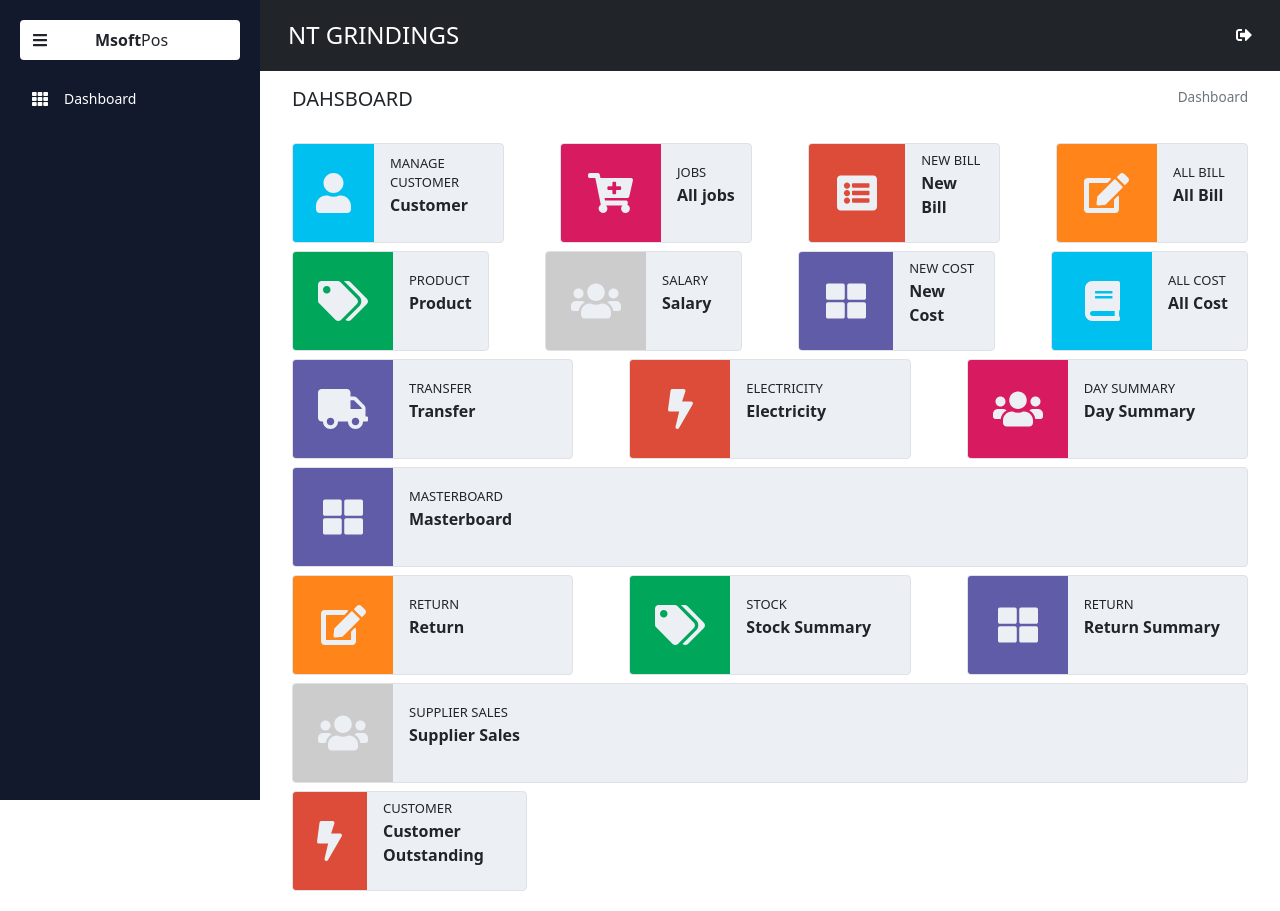
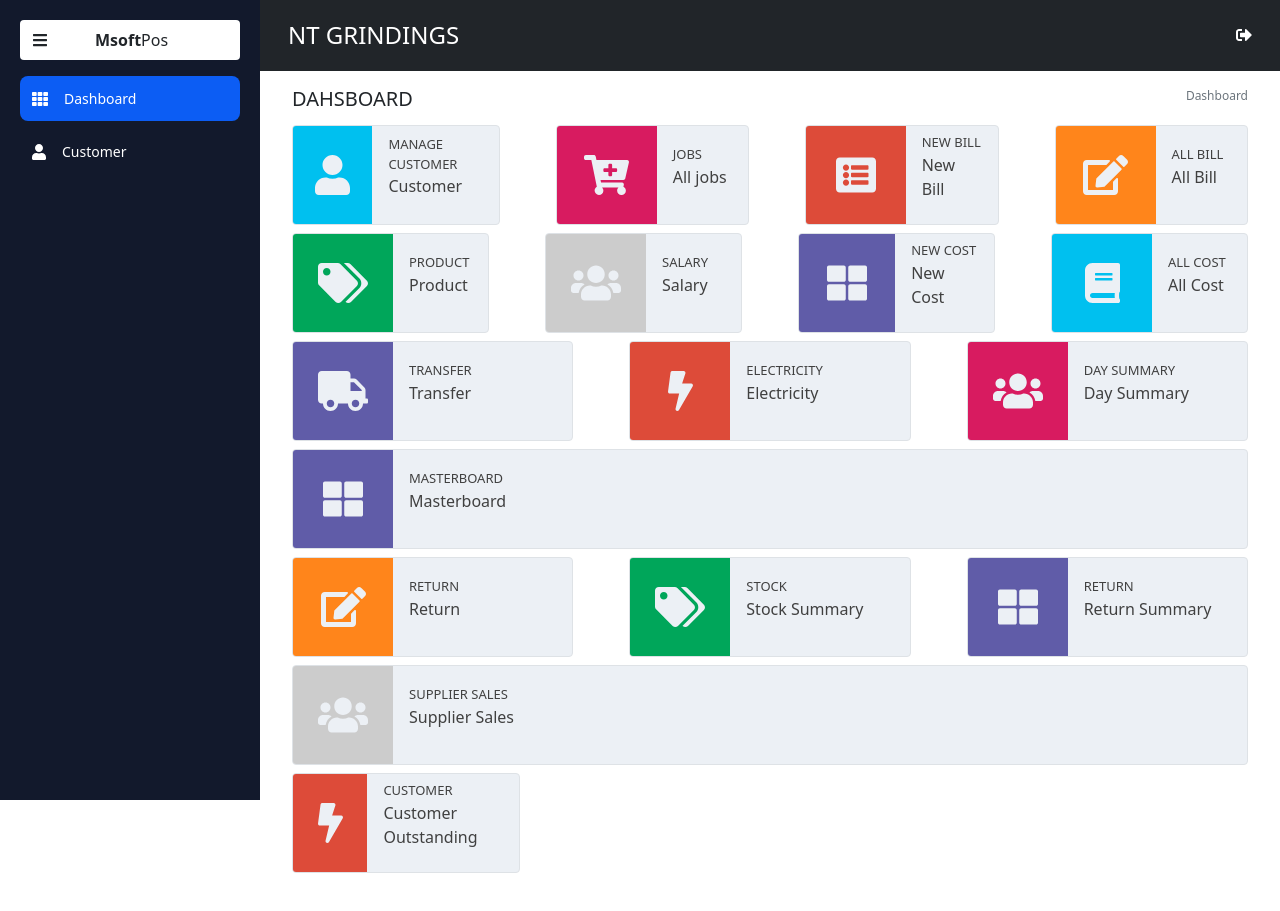
Before and after one commit to Mshihan/nt-grinding-mills, a React (Create React App) app: page /dashboard in a window 1280 px wide. Built offline with nearby package versions, Linux system fonts and the light colour scheme.

Commit message:
Reusable Breadcrumb Implementation

```diff
--- a/src/App.css
+++ b/src/App.css
@@ -5,6 +5,7 @@
 /* ================================ */
 /* Variable Assigning */
 /* ================================ */
+
 :root {
   --first-color: #0c5df4;
   --bg-color: #12192c;
--- a/src/App.js
+++ b/src/App.js
@@ -26,15 +26,17 @@ const App = () => {
       <div className={homeClass}>
         <TopBar />
         <BodyMargin>
-          <Route path="/home">
-            <h1>Home</h1>
+          <Route path="/" exact>
+            <Redirect to="/dashboard" />
           </Route>
-          {/* <Route path="/" exact>
-            <Redirect to="/" />
-          </Route> */}
-
+          <Route path="/customers" exact>
+            <h1>Customer</h1>
+          </Route>
           <Route path="/dashboard" exact>
             <Dashboard />
+          </Route>
+          <Route path="*">
+            <Redirect to="/dashboard" />
           </Route>
         </BodyMargin>
       </div>
--- /dev/null
+++ b/src/components/Breadcumbs/BreadCrumbLinks.js
@@ -0,0 +1,4 @@
+export const Dashboard_Link = [
+  { currentTitle: "Dashboard", link: "/dashboard" },
+];
+// export const Customer_Link = [{ activeTitle: "Customers", link: "/customers" }];
--- a/src/components/Breadcumbs/Breadcrumb.module.css
+++ b/src/components/Breadcumbs/Breadcrumb.module.css
@@ -1,3 +1,25 @@
 .breadcrumb {
-  font-size: 0.85rem;
+  font-size: 0.75rem;
 }
+
+.breadcrumbNotActivated {
+  display: flex;
+  text-decoration: none;
+  font-size: 0.76rem;
+}
+
+.breadcrumbNotActivated:hover {
+  color: black;
+  font-weight: bold;
+  text-decoration: none;
+}
+
+a {
+  text-decoration: none;
+}
+
+a:hover {
+  font-weight: bold;
+  color: black;
+  text-decoration: none;
+}
--- a/src/components/Breadcumbs/BreadcrumbBar.js
+++ b/src/components/Breadcumbs/BreadcrumbBar.js
@@ -1,19 +1,34 @@
 import { Breadcrumb, BreadcrumbItem } from "reactstrap";
 import classes from "./Breadcrumb.module.css";
+import { Link } from "react-router-dom";
 
 const BreadcrumbBar = (props) => {
+  const activeLinks = props.activeLinks.map((link) => {
+    return (
+      <BreadcrumbItem className={classes.breadcrumbNotActivated}>
+        <Link to={link.link}>{link.activeTitle}</Link>
+      </BreadcrumbItem>
+    );
+  });
+
+  const currentLink = props.currentLink.map((link) => {
+    return (
+      <BreadcrumbItem className={classes.breadcrumb} active>
+        {link.currentTitle}
+      </BreadcrumbItem>
+    );
+  });
   return (
     <div>
-      <Breadcrumb className="breadcrumb">
-        {/* <BreadcrumbItem>
-          <a href="/">Home</a>
-        </BreadcrumbItem> */}
-        {/* <BreadcrumbItem>
-          <a href="/">Library</a>
-        </BreadcrumbItem> */}
+      <Breadcrumb>
+        {/* <BreadcrumbItem className={classes.breadcrumbNotActivated}>
+          <Link to="/customers">Customers</Link>
+        </BreadcrumbItem>
         <BreadcrumbItem className={classes.breadcrumb} active>
           Dashboard
-        </BreadcrumbItem>
+        </BreadcrumbItem> */}
+        {activeLinks}
+        {currentLink}
       </Breadcrumb>
     </div>
   );
--- a/src/components/NavigationBars/SideBar.js
+++ b/src/components/NavigationBars/SideBar.js
@@ -17,7 +17,7 @@ const SideBar = (props) => {
   return (
     <>
       <div className={navBarClasses} id="sideBar">
-        <div href="/" className="nav__brand bg-white  rounded">
+        <div href="/" className="nav__brand bg-white rounded">
           <FontAwesomeIcon
             onClick={props.onClickSideBarOpenHandler}
             icon={faBars}
@@ -29,8 +29,8 @@ const SideBar = (props) => {
         </div>
         <div className="sideBarNavigationLink">
           <NavLink
-            to="/home"
-            class="nav__link"
+            to="/dashboard"
+            className="nav__link"
             activeClassName="activeSideBar"
             style={{ textDecoration: "none" }}
           >
@@ -38,45 +38,51 @@ const SideBar = (props) => {
             <span class="nav__name">Dashboard</span>
           </NavLink>
 
+          <NavLink
+            to="/customers"
+            className="nav__link"
+            activeClassName="activeSideBar"
+            style={{ textDecoration: "none" }}
+          >
+            <FontAwesomeIcon icon={faUser} className="nav__icon" />
+            <span class="nav__name">Customer</span>
+          </NavLink>
+
           {/* <a href="/" class="nav__link  " style={{ textDecoration: "none" }}>
-            <FontAwesomeIcon icon={faUser} className="nav__icon" />
-            <span class="nav__name">Dashboard</span>
-          </a>
-          <a href="/" class="nav__link  " style={{ textDecoration: "none" }}>
             <FontAwesomeIcon icon={faHome} className="nav__icon" />
             <span class="nav__name">Dashboard</span>
-          </a>
-          <a href="/" class="nav__link  " style={{ textDecoration: "none" }}>
+          </a> */}
+          {/* <a href="/" class="nav__link  " style={{ textDecoration: "none" }}>
             <FontAwesomeIcon icon={faHome} className="nav__icon" />
             <span class="nav__name">Dashboard</span>
-          </a>
-          <a href="/" class="nav__link  " style={{ textDecoration: "none" }}>
+          </a> */}
+          {/* <a href="/" class="nav__link  " style={{ textDecoration: "none" }}>
             <FontAwesomeIcon icon={faHome} className="nav__icon" />
             <span class="nav__name">Dashboard</span>
-          </a>
-          <a href="/" class="nav__link  " style={{ textDecoration: "none" }}>
+          </a> */}
+          {/* <a href="/" class="nav__link  " style={{ textDecoration: "none" }}>
             <FontAwesomeIcon icon={faHome} className="nav__icon" />
             <span class="nav__name">Dashboard</span>
-          </a>
-          <a href="/" class="nav__link  " style={{ textDecoration: "none" }}>
+          </a> */}
+          {/* <a href="/" class="nav__link  " style={{ textDecoration: "none" }}>
             <FontAwesomeIcon icon={faHome} className="nav__icon" />
             <span class="nav__name">Dashboard</span>
-          </a>
-          <a href="/" class="nav__link  " style={{ textDecoration: "none" }}>
+          </a> */}
+          {/* <a href="/" class="nav__link  " style={{ textDecoration: "none" }}>
             <FontAwesomeIcon icon={faHome} className="nav__icon" />
             <span class="nav__name">Dashboard</span>
-          </a>
-          <a href="/" class="nav__link  " style={{ textDecoration: "none" }}>
+          </a> */}
+          {/* <a href="/" class="nav__link  " style={{ textDecoration: "none" }}>
             <FontAwesomeIcon icon={faHome} className="nav__icon" />
             <span class="nav__name">Dashboard</span>
-          </a>
+          </a> */}
 
-          <a href="/" class="nav__link  " style={{ textDecoration: "none" }}>
+          {/* <a href="/" class="nav__link  " style={{ textDecoration: "none" }}>
             <FontAwesomeIcon icon={faHome} className="nav__icon" />
             <span class="nav__name">Dashboard</span>
-          </a>
+          </a> */}
 
-          <div
+          {/* <div
             class="nav__link collapseSideBar"
             onClick={() => props.setIsExpandedProjects((previous) => !previous)}
           >
@@ -113,7 +119,6 @@ const SideBar = (props) => {
               </div>
             </Collapse>
           </div>
-
         */}
         </div>
       </div>
--- a/src/pages/Dashboard/Dashboard.js
+++ b/src/pages/Dashboard/Dashboard.js
@@ -1,9 +1,10 @@
 import React from "react";
 import "bootstrap/dist/css/bootstrap.min.css";
 import BreadcrumbBar from "../../components/Breadcumbs/BreadcrumbBar";
+import { Dashboard_Link } from "../../components/Breadcumbs/BreadCrumbLinks";
 import "./Dashboard.module.css";
 
-import DashboardCard from "./DashboardComponent/Utility/DashboardCard";
+// import DashboardCard from "./DashboardComponent/Utility/DashboardCard";
 import {
   Dashboard_Items_Fifth_Row,
   Dashboard_Items_First_Row,
@@ -22,11 +23,10 @@ const Dashboard = (props) => {
 
   return (
     <>
-      <div className="dashboard">
       <div className="d-flex content-align-center justify-content-between mx-3">
         <h5 className="h5">DAHSBOARD</h5>
         <div>
-            <BreadcrumbBar />
+          <BreadcrumbBar currentLink={Dashboard_Link} activeLinks={[]} />
         </div>
       </div>
 
@@ -35,7 +35,6 @@ const Dashboard = (props) => {
       <div className="row">{thirdRow}</div>
       <div className="row">{fourthRow}</div>
       <div className="row">{fifthRow}</div>
-      </div>
     </>
   );
 };
--- a/src/pages/Dashboard/DashboardComponent/DashboardCard.module.css
+++ /dev/null
@@ -1,3 +0,0 @@
-#dashboard {
-  background: #ecf0f5 !important;
-}
--- a/src/pages/Dashboard/DashboardComponent/DashboardItems.js
+++ b/src/pages/Dashboard/DashboardComponent/DashboardItems.js
@@ -6,24 +6,28 @@ export const Dashboard_Items_First_Row = [
     heading: "Manage Customer",
     title: "Customer",
     iconColor: "#00C0EF",
+    link: "/customers",
   },
   {
     icon: "faCartPlus",
     heading: "jobs",
     title: "All jobs",
     iconColor: "#D81B60",
+    link: "/customers",
   },
   {
     icon: "faListAlt",
     heading: "new bill",
     title: "New Bill",
     iconColor: "#DD4B39",
+    link: "/customers",
   },
   {
     icon: "faEdit",
     heading: "All Bill",
     title: "All Bill",
     iconColor: "#FF851B",
+    link: "/customers",
   },
 ];
 
@@ -33,24 +37,28 @@ export const Dashboard_Items_Second_Row = [
     heading: "Product",
     title: "Product",
     iconColor: "#00A65A",
+    link: "/customers",
   },
   {
     icon: "faUsers",
     heading: "Salary",
     title: "Salary",
     iconColor: "#CCCCCC",
+    link: "/customers",
   },
   {
     icon: "faThLarge",
     heading: "New Cost",
     title: "New Cost",
     iconColor: "#605CA8",
+    link: "/customers",
   },
   {
     icon: "faBook",
     heading: "All Cost",
     title: "All Cost",
     iconColor: "#00C0EF",
+    link: "/customers",
   },
 ];
 
@@ -60,24 +68,28 @@ export const Dashboard_Items_Third_Row = [
     heading: "Transfer",
     title: "Transfer",
     iconColor: "#605CA8",
+    link: "/customers",
   },
   {
     icon: "faBolt",
     heading: "Electricity",
     title: "Electricity",
     iconColor: "#DD4B39",
+    link: "/customers",
   },
   {
     icon: "faUsers",
     heading: "Day Summary",
     title: "Day Summary",
     iconColor: "#D81B60",
+    link: "/customers",
   },
   {
     icon: "faThLarge",
     heading: "Masterboard",
     title: "Masterboard",
     iconColor: "#605CA8",
+    link: "/customers",
   },
 ];
 
@@ -87,24 +99,28 @@ export const Dashboard_Items_Forth_Row = [
     heading: "Return",
     title: "Return",
     iconColor: "#FF851B",
+    link: "/customers",
   },
   {
     icon: "faTags",
     heading: "Stock",
     title: "Stock Summary",
     iconColor: "#00A65A",
+    link: "/customers",
   },
   {
     icon: "faThLarge",
     heading: "Return",
     title: "Return Summary",
     iconColor: "#605CA8",
+    link: "/customers",
   },
   {
     icon: "faUsers",
     heading: "Supplier Sales",
     title: "Supplier Sales",
     iconColor: "#CCCCCC",
+    link: "/customers",
   },
 ];
 
@@ -114,6 +130,7 @@ export const Dashboard_Items_Fifth_Row = [
     heading: "Customer",
     title: "Customer Outstanding",
     iconColor: "#DD4B39",
+    link: "/customers",
   },
 ];
 
@@ -127,6 +144,7 @@ export const CardItemFetching = (ItemsList, last = true) => {
             heading={card.heading}
             title={card.title}
             iconColor={card.iconColor}
+            link={card.link}
           />
         </div>
       );
@@ -141,6 +159,7 @@ export const CardItemFetching = (ItemsList, last = true) => {
               heading={card.heading}
               title={card.title}
               iconColor={card.iconColor}
+              link={card.link}
             />
           </div>
 
--- /dev/null
+++ b/src/pages/Dashboard/DashboardComponent/Utility/DashboardCard.css
@@ -0,0 +1,8 @@
+a {
+  color: #404040;
+}
+
+a:active {
+  color: black;
+  font-weight: bold;
+}
--- a/src/pages/Dashboard/DashboardComponent/Utility/DashboardCard.js
+++ b/src/pages/Dashboard/DashboardComponent/Utility/DashboardCard.js
@@ -11,6 +11,8 @@ import {
   faUser,
   faUsers,
 } from "@fortawesome/free-solid-svg-icons";
+import { NavLink } from "react-router-dom";
+import "./DashboardCard.css";
 
 let icon;
 const findIcon = (icon) => {
@@ -41,7 +43,10 @@ const findIcon = (icon) => {
 
 const DashboardCard = (props) => {
   icon = findIcon(props.icon);
+
+  const { link } = props;
   return (
+    <NavLink to={link} activeClassName="activeLinkClassName">
       <div
         className={`d-flex align-items-center rounded mx-3 border`}
         style={{ height: 100, overflow: "hidden", background: "#ecf0f5" }}
@@ -59,11 +64,12 @@ const DashboardCard = (props) => {
           <p style={{ fontSize: 13 }} className="mx-3 my-0 text-uppercase">
             {props.heading}
           </p>
-        <p style={{ fontWeight: "bold" }} className="mx-3">
+          <p style={{ fontWeight: "w600" }} className="mx-3">
             {props.title}
           </p>
         </div>
       </div>
+    </NavLink>
   );
 };
 
```
Lines whose indentation alone changed are shown as unchanged.
